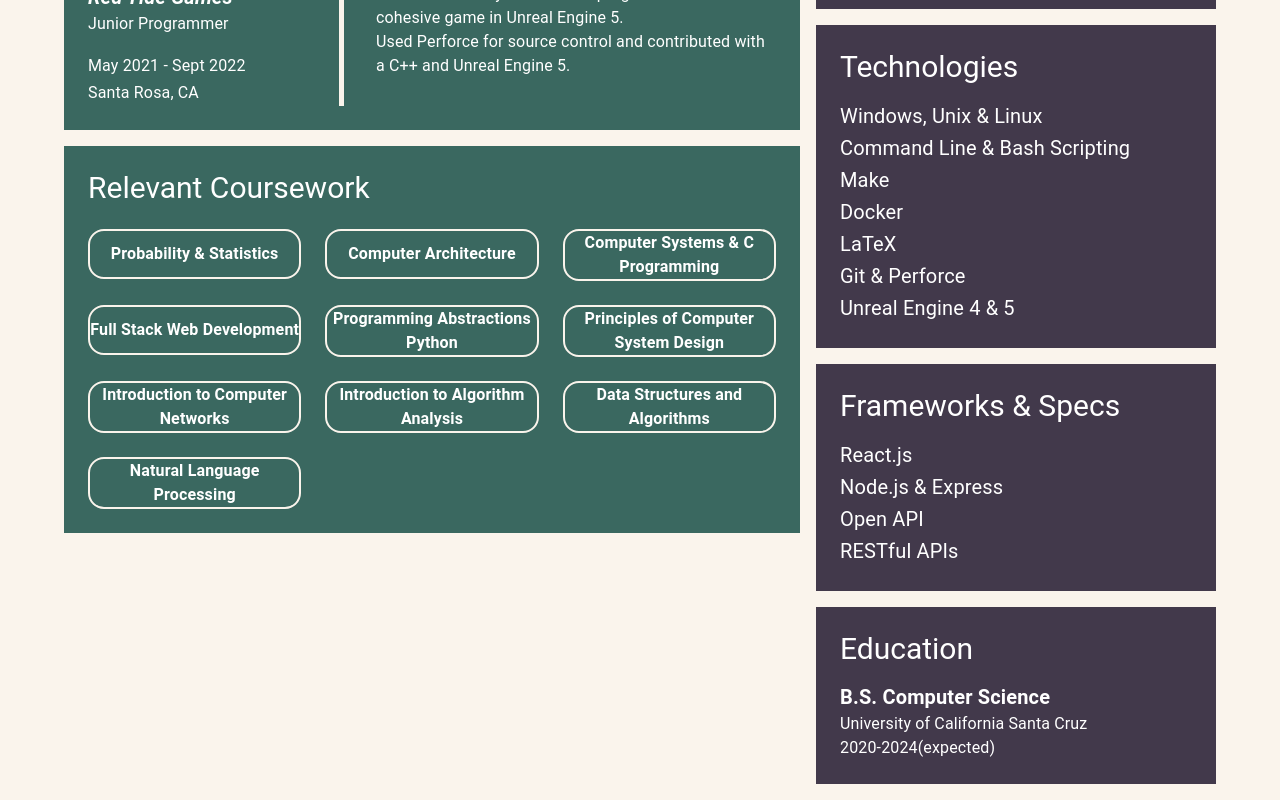
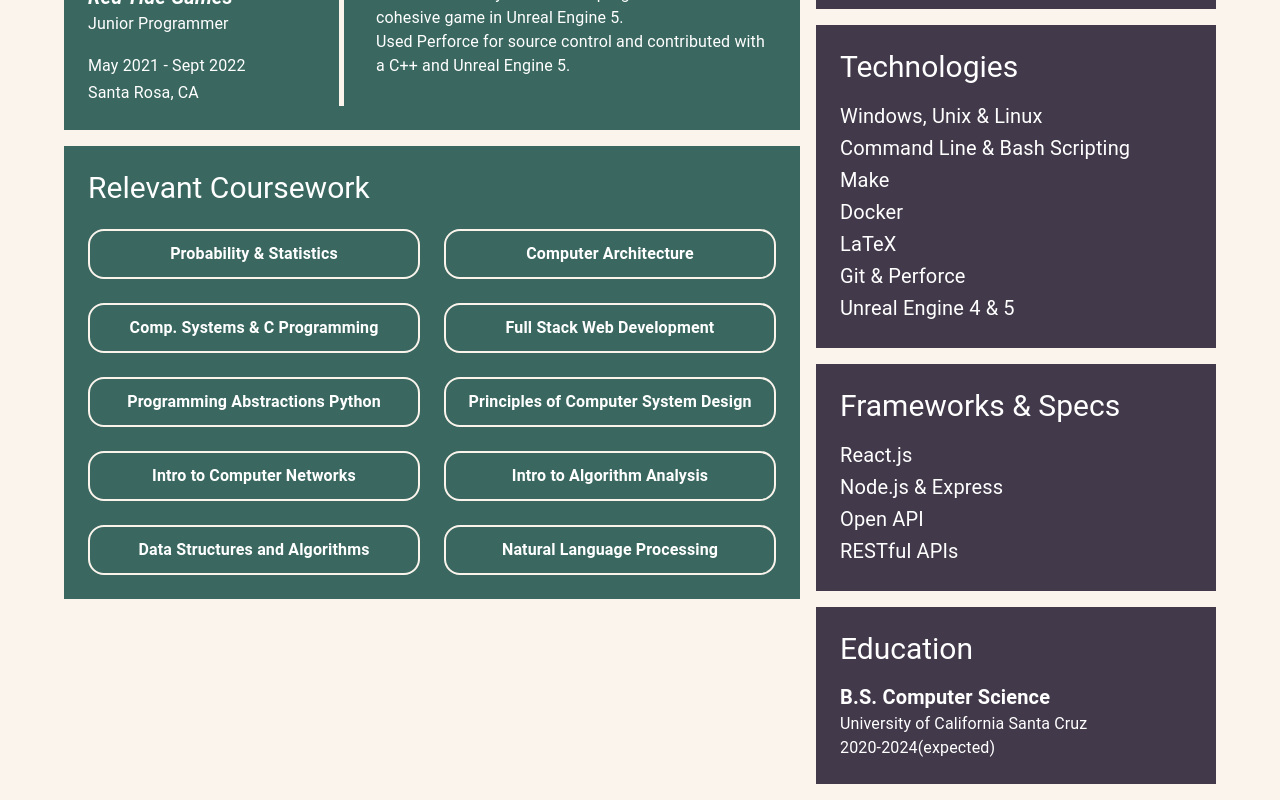
Before and after one commit to adamhammond22/UndeployedReactWebsite, a React (Create React App) app: page / in a window 1280 px wide. Shown: the part 766-1566 px from the top of the page. Built offline with nearby package versions, Linux system fonts and the light colour scheme.

Commit message:
fixed all spacing

```diff
--- a/src/CustomNavbar.jsx
+++ b/src/CustomNavbar.jsx
@@ -110,10 +110,9 @@ function CustomNavbar() {
         ModalProps={{
           keepMounted: true, // Better open performance on mobile.
         }}
-          sx = {{xs: 'block', md: 'none'}}
+        sx = {{xs: 'block', md: 'none', minWidth: 100}}
         label = 'Main Navbar'
         anchor = 'left'
-          sx = {{minWidth: 100}}
         name = 'left navbar'
         open = {CollapsedNBOpen}
         onClose = {handleChangeCollapsed}
--- a/src/HomeContent.jsx
+++ b/src/HomeContent.jsx
@@ -6,12 +6,12 @@ import Grid from '@mui/material/Grid';
 const courses = [
   'Probability & Statistics',
   'Computer Architecture',
-'Computer Systems & C Programming',
+  'Comp. Systems & C Programming',
   'Full Stack Web Development',
   'Programming Abstractions Python',
   'Principles of Computer System Design',
-'Introduction to Computer Networks',
-'Introduction to Algorithm Analysis',
+  'Intro to Computer Networks',
+  'Intro to Algorithm Analysis',
   'Data Structures and Algorithms',
   'Natural Language Processing',
 ];
@@ -96,12 +96,13 @@ const rightContentBoxes = () => {
         Relevant Coursework
         </Typography>
         <Grid container spacing={{xs: 2, md: 3}}
-        columns={{xs: 4, sm: 8, md: 12}}>
+          columns={{xs: 4, sm: 8, md: 8, xl: 12}}>
           {courses.map((course, index) => (
             <Grid item xs={2} sm={4} md={4} key={index}>
               <Box alignItems = 'center' justifyContent='center'
-          sx = {{display: 'flex', minHeight: 50, border: 2,
-          borderColor: 'secondary.main', height: 'auto', borderRadius: 4}}>
+                sx = {{p: 1, display: 'flex', minHeight: 50, border: 2,
+                  borderColor: 'secondary.main', height: 'auto',
+                  borderRadius: 4}}>
                 <Typography variant = 'p4' align = 'center'>
                   <b>{course}</b>
                 </Typography>
```
Also changed, not shown: src/App.jsx (indentation only), src/Home.jsx (indentation only). Lines whose indentation alone changed are shown as unchanged.
